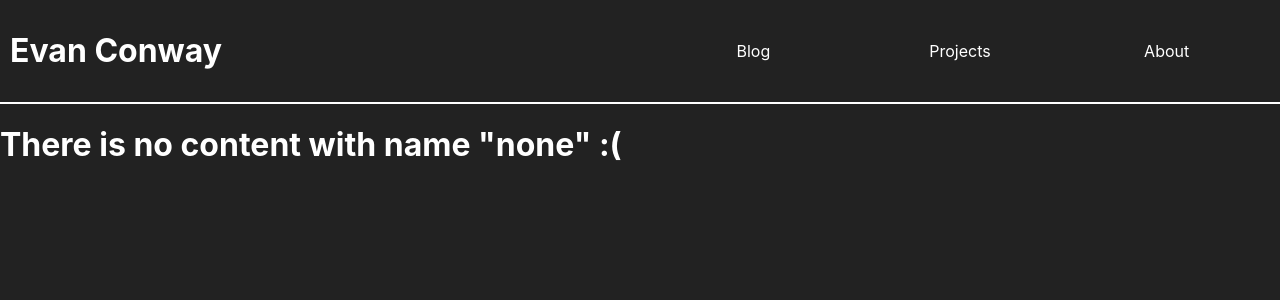
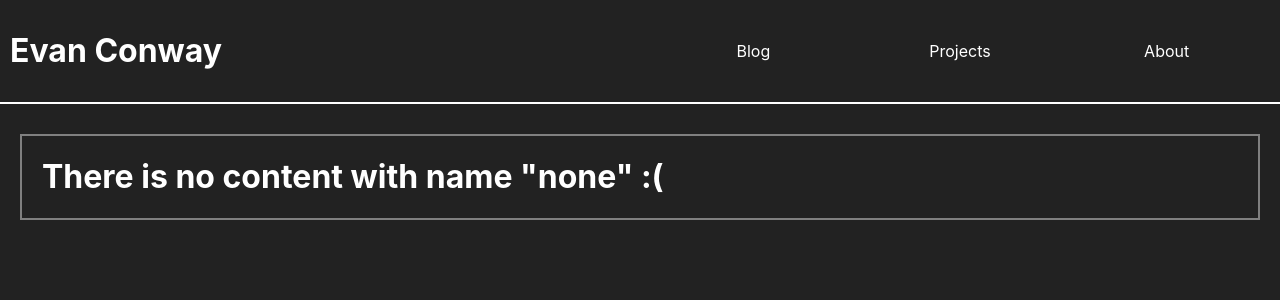
Before and after one commit to AceOfHeart5/evanconway, a React (Create React App) app: page /blog in a window 1280 px wide. Shown: the top 300 px of the page. Built offline with nearby package versions, Linux system fonts and the light colour scheme.

Commit message:
clean up borders and display

```diff
--- a/src/App.css
+++ b/src/App.css
@@ -32,10 +32,18 @@ html {
 	margin-bottom: 3px;
 	border-bottom: 2px solid white;
 }
+.contentwrapper {
+	margin: 0px;
+	padding: 20px;
+}
+.contentborder {
+	margin: 0px;
+	padding: 0px 20px;
+	border: 2px solid grey;
+}
 .bloglist{
-	margin: 30px;
-	border: 2px solid grey;
-	padding: 30px;
+	padding: 0px;
+	margin: 0px;
 	padding-bottom: 0px;
 	list-style: none;
 }
@@ -53,11 +61,21 @@ html {
 	cursor: pointer;
 }
 .blogpost {
-	margin: 30px;
-	border: 2px solid grey;
-	padding: 30px;
+	margin: 0px;
+	padding: 0px;
 }
-
+.blogpost * {
+	/* The automatic margin settings were making life harder, so we're resetting margins for blogposts. */
+	margin: 0px;
+}
+.blogback {
+	margin-bottom: 10px;
+	padding: 5px 0px;
+}
+.blogback:hover {
+	border-bottom: 2px solid white;
+	margin-bottom: 8px;
+}
 /* assume phone style */
 .topbar {
 	display: grid;
--- a/src/App.js
+++ b/src/App.js
@@ -1,7 +1,7 @@
 import './App.css';
 import Navbar from './Navbar.js';
 import Blog from './Blog.js';
-import React, { useState } from 'react';
+import React, { useState, useEffect } from 'react';
 
 /*
 It's probably foolish to make our own routing system.
@@ -11,6 +11,9 @@ const getContent = (name) => {
 	if (name === "about") return (
 		<div>Lorem, ipsum dolor sit amet consectetur adipisicing elit. Officia quos, quaerat, asperiores voluptate praesentium explicabo velit expedita dolorum dolore quisquam libero veritatis repellat? Nemo officiis natus laboriosam, ut magnam iste.</div>
 	);
+	if (name === "projects") return (
+		<h1>I'll list my projects later.</h1>
+	);
 	if (name === "blog") return (<Blog/>);
 	return (
 		<h1>There is no content with name "{name}" :(</h1>
@@ -18,14 +21,25 @@ const getContent = (name) => {
 }
 
 function App() {
+
+	// content setter
 	const [content, setContent] = useState("none");
+
+	useEffect(() => {
+		console.log(content);
+	}, [content]);
+
 	return (
 		<div className="App">
 			<div className="topbar">
 				<h1 className="my-name">Evan Conway</h1>
 				<Navbar contentChoice={content} contentSetter={setContent}/>
 			</div>
-			{getContent(content)}
+			<div className="contentwrapper">
+				<div className="contentborder">
+					{getContent(content)}
+				</div>
+			</div>
 		</div>
 	);
 }
--- a/src/Blog.js
+++ b/src/Blog.js
@@ -5,13 +5,14 @@ const Blog = () => {
     const [viewing, setViewing] = useState("list");
 
     // get blog data
+    // this useEffect replaces COmponentDidMount in class components
     useEffect(() => {
         fetch('https://jsonplaceholder.typicode.com/posts')
             .then(response => response.json())
             .then(json => setBlogs(json));
     }, []);
 
-    // change component when blogs is populated
+    // update component when blogs is populated
     // this useEffect replaces componentDidUpdate in class components
     useEffect(() => {
         console.log(blogs);
@@ -36,9 +37,11 @@ const Blog = () => {
 
     if (viewing === "list") {
         return (
-            <ul className="bloglist">
-                {blogs.map((e, i) => getBlogListing(e, i))}
-            </ul>
+            <div className="blogwrapper">
+                <ul className="bloglist">
+                    {blogs.map((e, i) => getBlogListing(e, i))}
+                </ul>
+            </div>
         );
     }
 
```
Also changed, not shown: 1 other file (tests, documents, lock files or other folders).
